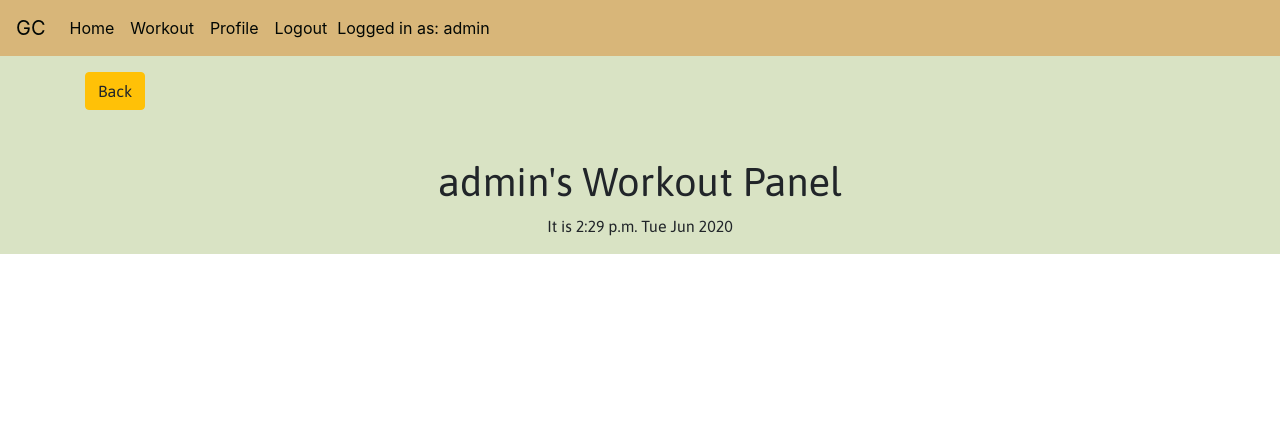
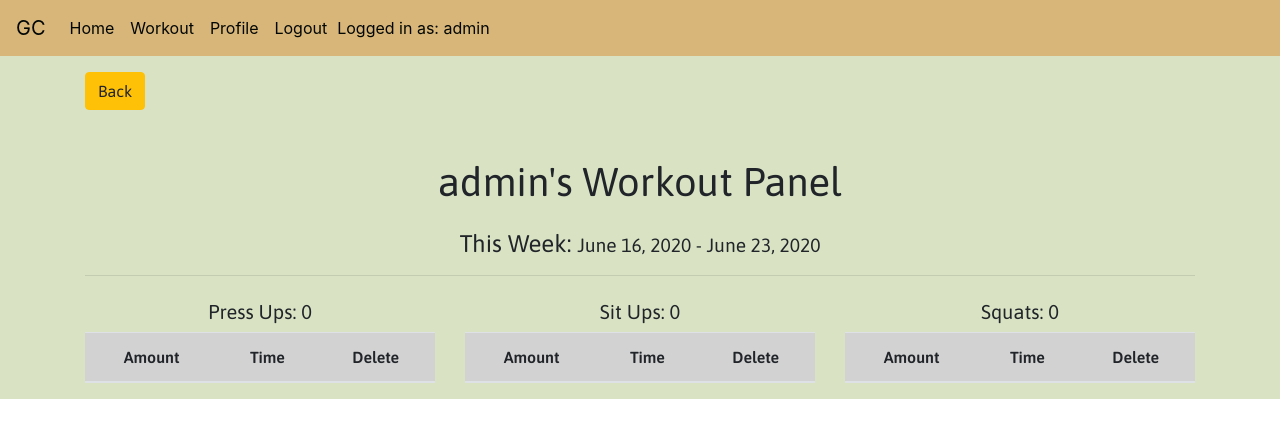
Before and after one commit to JackSnowdon/gainscraft, a Django app: page /workouts/workout_panel/ in a window 1280 px wide. Shown: the top 438 px of the page. Run offline with Django 3.2, Linux system fonts and the light colour scheme; a user stored in the database is signed in; data comes from the database, SQL or seed files in the repository; lists and menus that the app fills with data are empty; parts of the project's set-up code (start-up, migrations or seed data) failed here and were passed over; some libraries are stand-ins or nearby versions.

Commit message:
populated work out panel

```diff
--- a/workouts/templates/workout_home.html
+++ b/workouts/templates/workout_home.html
@@ -7,7 +7,7 @@
         </div>
         <div class="col-12">
             <p>It is {% now "g:i a D M Y" %} </p>
-            <a href="{% url 'workout_panel' %}" role="button" class="btn btn-success" aria-disabled="false">Your Workouts</a>
+            <a href="{% url 'workout_panel' %}" role="button" class="btn btn-success" aria-disabled="false">This Week</a>
         </div>
     </div>
 </section>
--- a/workouts/templates/workout_panel.html
+++ b/workouts/templates/workout_panel.html
@@ -9,12 +9,87 @@
 </section>
 
 <section class="header">
-    <div class="row mb-5 text-center">
+    <div class="row mb-3 text-center">
         <div class="col-12">
             <h1>{{ user.profile }}'s Workout Panel</h1>
         </div>
-        <div class="col-12">
-            <p>It is {% now "g:i a D M Y" %} </p>
+    </div>
+</section>
+
+<section class="results-panel">
+    <div class="row text-center">
+        <div class="col-12 text-center mb-2">
+            <h4>This Week: <span class="small"> {{ start_of_tw }} - {{ t }}</span></h4>
+            <hr>
+        </div>
+        <div class="col-md-4 col-12">
+            <h5>Press Ups: {{ tw_pressups_total }}</h5>
+            <table class="table table-hover">
+                <thead>
+                    <tr>
+                        <th scope="col">Amount</th>
+                        <th scope="col">Time</th>
+                        <th scope="col">Delete</th>
+                    </tr>
+                </thead>
+                <tbody>
+                    {% for press_up in tw_pressups %}
+                    <tr>
+                        <th scope="row">{{ press_up.amount }}</th>
+                        <td>{{ press_up.done_on|date:"g:i a d/m" }}</td>
+                        <td>
+                            <a href="{% url 'delete_workout' press_up.id %}"><i class="far fa-trash-alt"></i></a>
+                        </td>
+                    </tr>
+                    {% endfor %}
+                </tbody>
+            </table>
+        </div>
+        <div class="col-md-4 col-12">
+            <h5>Sit Ups: {{ tw_situps_total }}</h5>
+            <table class="table table-hover">
+                <thead>
+                    <tr>
+                        <th scope="col">Amount</th>
+                        <th scope="col">Time</th>
+                        <th scope="col">Delete</th>
+                    </tr>
+                </thead>
+                <tbody>
+                    {% for sit_up in tw_situps %}
+                    <tr>
+                        <th scope="row">{{ sit_up.amount }}</th>
+                        <td>{{ sit_up.done_on|date:"g:i a d/m" }}</td>
+                        <td>
+                            <a href="{% url 'delete_workout' sit_up.id %}"><i class="far fa-trash-alt"></i></a>
+                        </td>
+                    </tr>
+                    {% endfor %}
+                </tbody>
+            </table>
+        </div>
+        <div class="col-md-4 col-12">
+            <h5>Squats: {{ tw_squats_total }}</h5>
+            <table class="table table-hover">
+                <thead>
+                    <tr>
+                        <th scope="col">Amount</th>
+                        <th scope="col">Time</th>
+                        <th scope="col">Delete</th>
+                    </tr>
+                </thead>
+                <tbody>
+                    {% for squat in tw_squats %}
+                    <tr>
+                        <th scope="row">{{ squat.amount }}</th>
+                        <td>{{ squat.done_on|date:"g:i a d/m" }}</td>
+                        <td>
+                            <a href="{% url 'delete_workout' squat.id %}"><i class="far fa-trash-alt"></i></a>
+                        </td>
+                    </tr>
+                    {% endfor %}
+                </tbody>
+            </table>
         </div>
     </div>
 </section>
--- a/workouts/views.py
+++ b/workouts/views.py
@@ -79,10 +79,21 @@ def delete_workout(request, pk):
 def workout_panel(request):
     profile = request.user.profile
     workouts = Workout.objects.filter(done_by=profile).order_by("-done_on")
-    lw_squats, lw_squats_total = return_range_of_dates(workouts, "Squat", 0, 7)
-    lw_situps, lw_situps_total = return_range_of_dates(workouts, "Sit Up", 0, 7)
-    lw_press_ups, lw_pressups_total = return_range_of_dates(workouts, "Press Up", 0, 7)
-    return render(request, "workout_panel.html")
+    tw_squats, tw_squats_total = return_range_of_dates(workouts, "Squat", 0, 7)
+    tw_situps, tw_situps_total = return_range_of_dates(workouts, "Sit Up", 0, 7)
+    tw_pressups, tw_pressups_total = return_range_of_dates(workouts, "Press Up", 0, 7)
+    t = date.today()
+    start_of_tw = t - timedelta(days=7)
+    return render(request, "workout_panel.html", {
+            "tw_squats": tw_squats,
+            "tw_squats_total": tw_squats_total,
+            "tw_situps": tw_situps,
+            "tw_situps_total": tw_situps_total,
+            "tw_pressups": tw_pressups,
+            "tw_pressups_total": tw_pressups_total,
+            "t": t,
+            "start_of_tw": start_of_tw,
+        })
 
 
 # Helper Functions
@@ -109,12 +120,13 @@ def return_range_of_dates(data, excerise, start, end):
     """
     Takes data(django filter set)
     excerise as string(Squat, Press Up, Sit Up)
-    time int(0 = today, 1 = yesterday)
+    start int(-1)
+    end (int+1)
 
     returns filtered data set and daily amount
     """
     t = date.today()
-    start_date = t - timedelta(days=start - 1)
+    start_date = t - timedelta(days=start-1)
     end_date = start_date - timedelta(days=end + 1)
     amount = 0
     dataset = data.filter(workout_type__name=excerise, done_on__range=(end_date, start_date))
```
